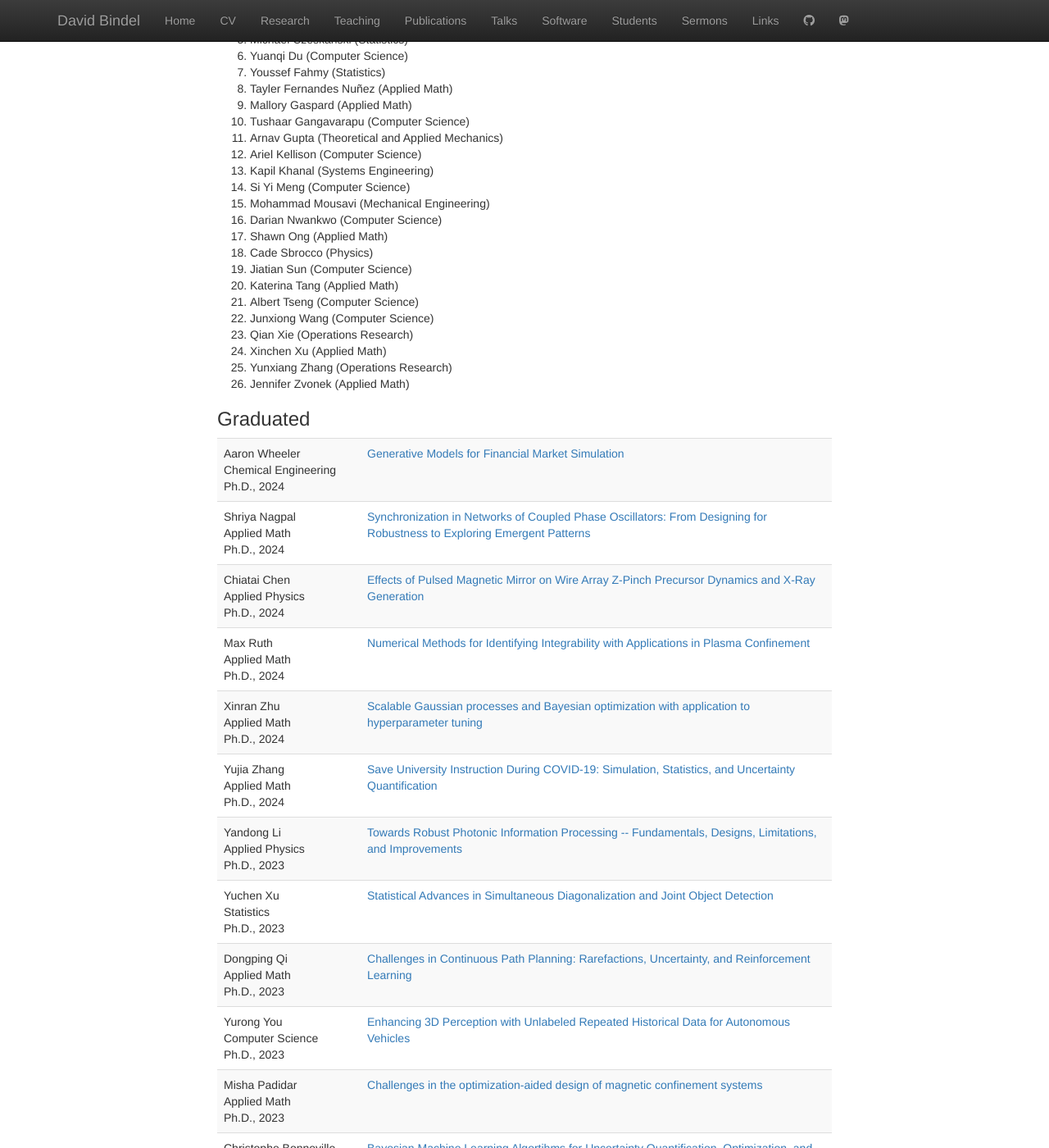
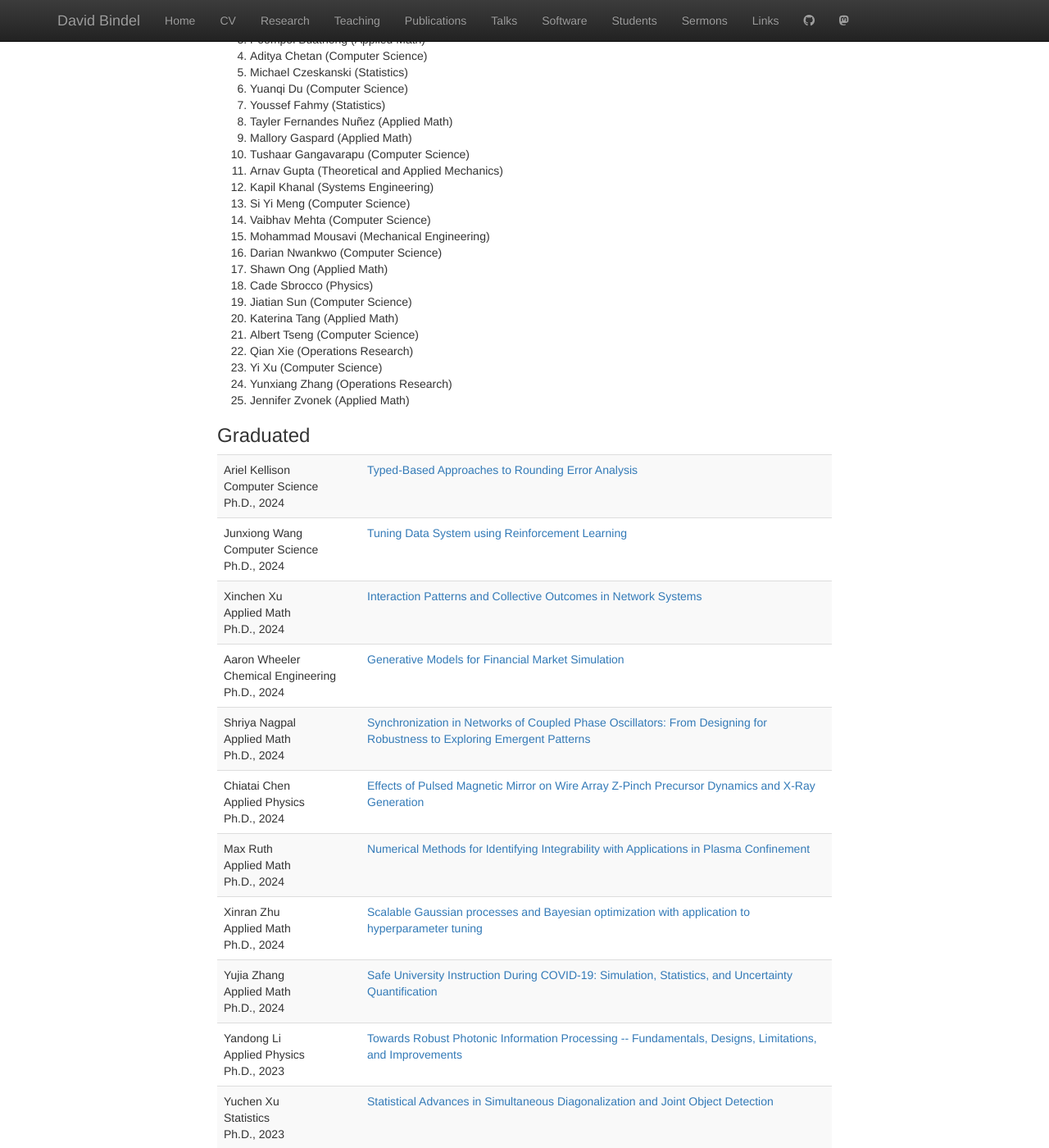
Before and after one commit to dbindel/cornell_web, a Jekyll site: the page built from students.html, in a window 1280 px wide and 1400 px high, scrolled down 6431 px. Shown: the whole window at 82% size. Built offline with Jekyll 4.4.1, drawn with Linux system fonts in a browser that asks for light colours; nearby versions of some CDN libraries; some of the changed text lies outside the part shown.

Commit message:
Update student lists.

```diff
--- a/_data/students.yml
+++ b/_data/students.yml
@@ -39,15 +39,6 @@ phd:
     topic: Monte Carlo transport calculations for stellarators
     url: https://mczek.github.io/
   -
-    degree: phd
-    first: Ariel
-    last: Kellison
-    field: Computer Science
-    where: cornell
-    current: true
-    topic: Formal verification of numerical methods
-    url: https://ak-2485.github.io/
-  -
     first: Darian
     last: Nwankwo
     field: Computer Science
@@ -56,11 +47,22 @@ phd:
     topic: Transformed kernel methods for prediction and optimization
     url: http://www.cs.cornell.edu/~don/
   -
+    degree: phd
+    first: Ariel
+    last: Kellison
+    field: Computer Science
+    where: cornell
+    topic: Formal verification of numerical methods
+    url: https://ak-2485.github.io/
+    reln: "Co-advised (secondary advisor: Andrew Appel)"
+    thesis:
+      title: Typed-Based Approaches to Rounding Error Analysis
+      year: 2024
+  -
     first: Max
     last: Ruth
     field: Applied Math
     where: cornell
-    current: true
     topic: Nonlinear dynamics and stellarators
     url: https://www.cam.cornell.edu/research/grad-students/maximilian-ruth
     thesis:
@@ -892,11 +894,6 @@ committees:
     field: Theoretical and Applied Mechanics
   -
     degree: phd
-    last: Kellison
-    first: Ariel
-    field: Computer Science
-  -
-    degree: phd
     last: Khanal
     first: Kapil
     field: Systems Engineering
@@ -907,6 +904,11 @@ committees:
     field: Computer Science
   -
     degree: phd
+    last: Mehta
+    first: Vaibhav
+    field: Computer Science
+  -
+    degree: phd
     last: Mousavi
     first: Mohammad
     field: Mechanical Engineering
@@ -942,19 +944,14 @@ committees:
     field: Computer Science
   -
     degree: phd
-    last: Wang
-    first: Junxiong
-    field: Computer Science
-  -
-    degree: phd
     last: Xie
     first: Qian
     field: Operations Research
   -
     degree: phd
     last: Xu
-    first: Xinchen
-    field: Applied Math
+    first: Yi
+    field: Computer Science
   -
     degree: phd
     last: Zhang
@@ -969,12 +966,37 @@ committees:
 past_committees:
   -
     degree: phd
+    last: Kellison
+    first: Ariel
+    field: Computer Science
+    thesis:
+      title: Typed-Based Approaches to Rounding Error Analysis
+      year: 2024
+  -
+    degree: phd
+    last: Wang
+    first: Junxiong
+    field: Computer Science
+    thesis:
+      title: Tuning Data System using Reinforcement Learning
+      year: 2024
+  -
+    degree: phd
+    last: Xu
+    first: Xinchen
+    field: Applied Math
+    thesis:
+      title: Interaction Patterns and Collective Outcomes in Network Systems
+      year: 2024
+  -
+    degree: phd
     last: Wheeler
     first: Aaron
     field: Chemical Engineering
     thesis:
       title: Generative Models for Financial Market Simulation
       year: 2024
+      url: https://www.proquest.com/pqdtglobal1/dissertations-theses/generative-models-financial-market-simulation/docview/3100484276/sem-2?accountid=10267
   -
     degree: phd
     last: Nagpal
@@ -983,6 +1005,7 @@ past_committees:
     thesis:
       title: "Synchronization in Networks of Coupled Phase Oscillators: From Designing for Robustness to Exploring Emergent Patterns"
       year: 2024
+      url: https://www.proquest.com/pqdtglobal1/dissertations-theses/synchronization-networks-coupled-phase/docview/3100658331/sem-2?accountid=10267
   -
     degree: phd
     last: Chen
@@ -991,6 +1014,7 @@ past_committees:
     thesis:
       title: "Effects of Pulsed Magnetic Mirror on Wire Array Z-Pinch Precursor Dynamics and X-Ray Generation"
       year: 2024
+      url: https://www.proquest.com/pqdtglobal1/dissertations-theses/effect-pulsed-magnetic-mirror-on-wire-array-z/docview/3100418665/sem-2?accountid=10267
   -
     degree: phd
     last: Ruth
@@ -999,6 +1023,7 @@ past_committees:
     thesis:
       title: Numerical Methods for Identifying Integrability with Applications in Plasma Confinement
       year: 2024
+      url: https://www.proquest.com/pqdtglobal1/dissertations-theses/numerical-methods-identifying-integrability-with/docview/3100427142/sem-2?accountid=10267
   -
     degree: phd
     last: Zhu
@@ -1007,14 +1032,16 @@ past_committees:
     thesis:
       title: Scalable Gaussian processes and Bayesian optimization with application to hyperparameter tuning
       year: 2024
+      url: https://www.proquest.com/pqdtglobal1/dissertations-theses/scalable-gaussian-processes-bayesian-optimization/docview/3069117507/sem-2?accountid=10267
   -
     degree: phd
     last: Zhang
     first: Yujia
     field: Applied Math
     thesis:
-      title: "Save University Instruction During COVID-19: Simulation, Statistics, and Uncertainty Quantification"
+      title: "Safe University Instruction During COVID-19: Simulation, Statistics, and Uncertainty Quantification"
       year: 2024
+      url: https://www.proquest.com/pqdtglobal1/dissertations-theses/safe-university-instruction-during-covid-19/docview/3069045407/sem-2?accountid=10267
   -
     degree: phd
     last: Li
@@ -1023,6 +1050,7 @@ past_committees:
     thesis:
       title: "Towards Robust Photonic Information Processing -- Fundamentals, Designs, Limitations, and Improvements"
       year: 2023
+      url: https://www.proquest.com/pqdtglobal1/dissertations-theses/towards-robust-photonic-information-processing/docview/2917104373/sem-2?accountid=10267
   -
     degree: phd
     last: Xu
@@ -1031,6 +1059,7 @@ past_committees:
     thesis:
       title: "Statistical Advances in Simultaneous Diagonalization and Joint Object Detection"
       year: 2023
+      url: https://www.proquest.com/pqdtglobal1/dissertations-theses/statistical-advances-simultaneous-diagonalization/docview/2863665359/sem-2?accountid=10267
   -
     degree: phd
     last: Qi
@@ -1039,6 +1068,7 @@ past_committees:
     thesis:
       title: "Challenges in Continuous Path Planning: Rarefactions, Uncertainty, and Reinforcement Learning"
       year: 2023
+      url: https://www.proquest.com/pqdtglobal1/dissertations-theses/challenges-continuous-path-planning-rarefactions/docview/2863188783/sem-2?accountid=10267
   -
     degree: phd
     last: You
@@ -1047,6 +1077,7 @@ past_committees:
     thesis:
       title: "Enhancing 3D Perception with Unlabeled Repeated Historical Data for Autonomous Vehicles"
       year: 2023
+      url: https://www.proquest.com/pqdtglobal1/dissertations-theses/towards-generalized-3d-object-detection/docview/3100485375/sem-2?accountid=10267
   -
     degree: phd
     last: Padidar
@@ -1055,6 +1086,7 @@ past_committees:
     thesis:
       title: "Challenges in the optimization-aided design of magnetic confinement systems"
       year: 2023
+      url: https://doi.org/10.7298/mmyg-sc39
   -
     degree: phd
     last: Bonneville
@@ -1063,6 +1095,7 @@ past_committees:
     thesis:
       title: "Bayesian Machine Learning Algortihms for Uncertainty Quantification, Optimization, and Equation Discoveries in Engineering Physics"
       year: 2023
+      url: https://www.proquest.com/pqdtglobal1/dissertations-theses/bayesian-machine-learning-algorithms-uncertainty/docview/2825712480/sem-2?accountid=10267
   -
     degree: phd
     last: Lipton
```
